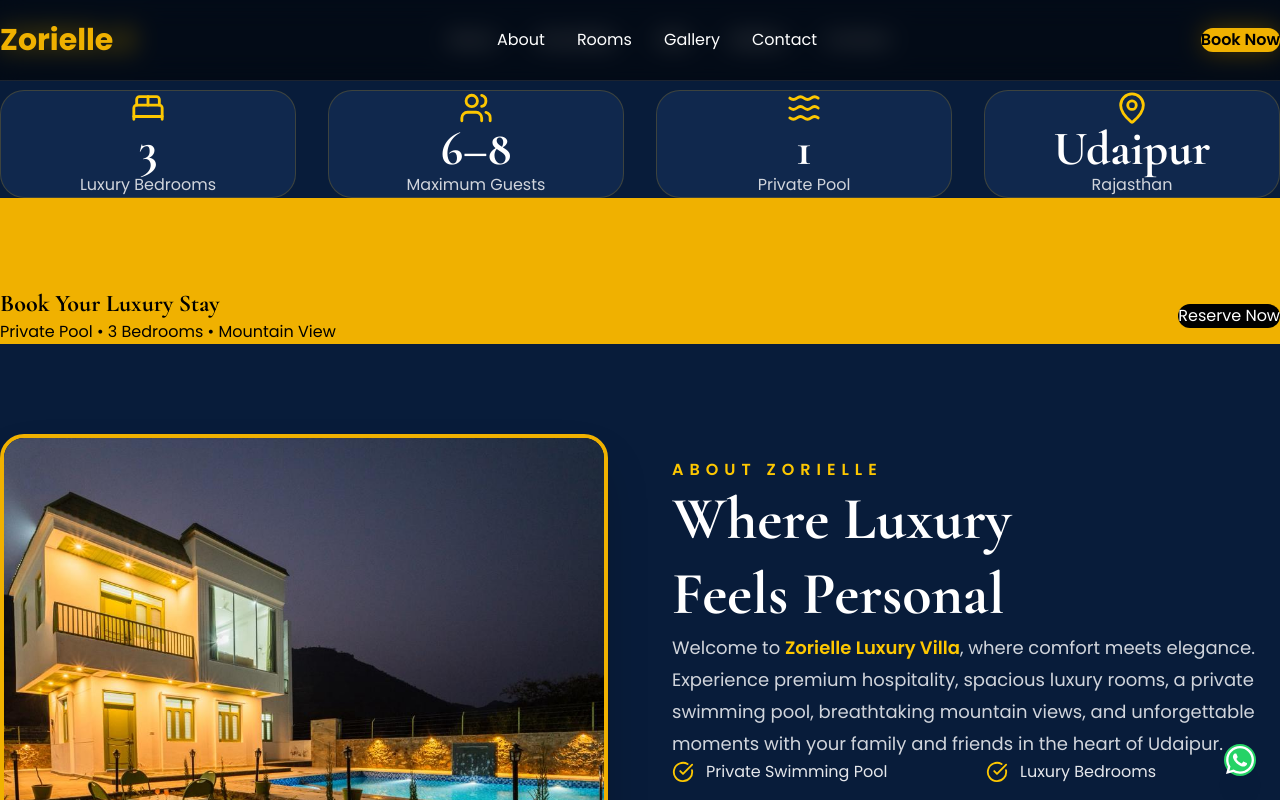
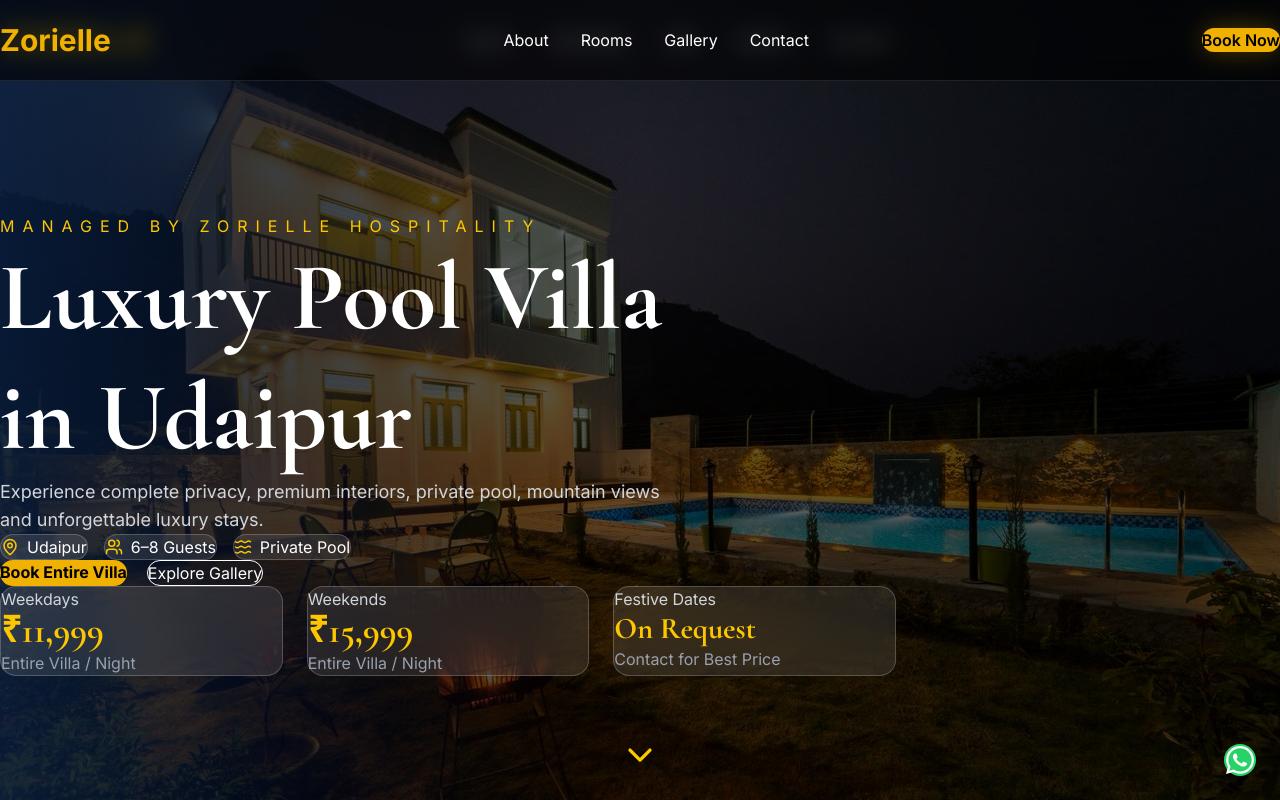
Before and after one commit to Sohail215/sohail-215, a Next.js app: page / in a window 1280 px wide. Shown: the top 800 px of the page. Built offline with nearby package versions, Linux system fonts and the light colour scheme.

Commit message:
Luxury global styling

```diff
--- a/app/globals.css
+++ b/app/globals.css
@@ -22,17 +22,36 @@
 body {
   background: var(--navy);
   color: var(--white);
-  font-family: Arial, Helvetica, sans-serif;
+  font-family: var(--font-inter);
   overflow-x: hidden;
+  -webkit-font-smoothing: antialiased;
+}
+
+h1,
+h2,
+h3,
+h4,
+h5,
+h6 {
+  font-family: var(--font-cormorant);
+}
+
+p,
+a,
+button,
+input,
+textarea,
+select {
+  font-family: var(--font-inter);
 }
 
 ::selection {
   background: var(--gold);
-  color: #000;
+  color: black;
 }
 
 ::-webkit-scrollbar {
-  width: 10px;
+  width: 8px;
 }
 
 ::-webkit-scrollbar-track {
@@ -62,17 +81,25 @@
 
 a {
   text-decoration: none;
-}h1,
-h2,
-h3 {
-  font-family: var(--font-cormorant);
+  transition: 0.3s;
 }
 
-body,
-p,
-a,
-button,
-input,
-textarea {
-  font-family: var(--font-poppins);
+.container {
+  max-width: 1280px;
+  margin: auto;
+  padding: 0 24px;
 }
+
+.glass {
+  background: rgba(255,255,255,0.08);
+  backdrop-filter: blur(18px);
+  border: 1px solid rgba(255,255,255,0.12);
+}
+
+.gold-text {
+  color: var(--gold);
+}
+
+.shadow-gold {
+  box-shadow: 0 0 35px rgba(212,175,55,.25);
+}
--- a/app/layout.tsx
+++ b/app/layout.tsx
@@ -1,28 +1,30 @@
 import type { Metadata } from "next";
-import { Poppins, Cormorant_Garamond } from "next/font/google";
+import { Inter, Cormorant_Garamond } from "next/font/google";
 import "./globals.css";
 
-const poppins = Poppins({
+const inter = Inter({
   subsets: ["latin"],
-  weight: ["300", "400", "500", "600", "700"],
-  variable: "--font-poppins",
+  variable: "--font-inter",
+  display: "swap",
 });
 
 const cormorant = Cormorant_Garamond({
   subsets: ["latin"],
   weight: ["400", "500", "600", "700"],
   variable: "--font-cormorant",
+  display: "swap",
 });
 
 export const metadata: Metadata = {
-  title: "Zorielle Luxury Villa | Udaipur",
+  title: "Zorielle Luxury Villa | Luxury Pool Villa in Udaipur",
   description:
-    "Experience luxury, comfort and privacy at Zorielle Luxury Villa, Udaipur. Private pool villa with premium hospitality.",
+    "Experience a premium luxury pool villa in Udaipur with private pool, mountain views, elegant interiors and unforgettable stays.",
   keywords: [
     "Luxury Villa Udaipur",
-    "Private Pool Villa",
+    "Pool Villa Udaipur",
+    "Private Villa",
+    "Zorielle Villa",
     "Luxury Stay Rajasthan",
-    "Zorielle Hospitality",
   ],
   authors: [{ name: "Zorielle Hospitality" }],
 };
@@ -35,7 +37,7 @@
   return (
     <html lang="en">
       <body
-        className={`${poppins.variable} ${cormorant.variable} antialiased`}
+        className={`${inter.variable} ${cormorant.variable} bg-[#081C3A] text-white antialiased`}
       >
         {children}
       </body>
--- a/components/Hero.tsx
+++ b/components/Hero.tsx
@@ -1,76 +1,216 @@
 "use client";
 
 import { useEffect, useState } from "react";
+import Image from "next/image";
+import { motion } from "framer-motion";
+import {
+  MapPin,
+  Users,
+  Waves,
+  ChevronDown,
+} from "lucide-react";
 
-export default function Navbar() {
-  const [scrolled, setScrolled] = useState(false);
+const images = [
+  "/images/hero.jpeg",
+  "/images/exterior view.jpeg",
+  "/images/pool.jpeg",
+  "/images/g.f. hall.jpeg",
+];
+
+export default function Hero() {
+  const [current, setCurrent] = useState(0);
 
   useEffect(() => {
-    const handleScroll = () => {
-      setScrolled(window.scrollY > 50);
-    };
+    const timer = setInterval(() => {
+      setCurrent((prev) => (prev + 1) % images.length);
+    }, 5000);
 
-    window.addEventListener("scroll", handleScroll);
-
-    return () => window.removeEventListener("scroll", handleScroll);
+    return () => clearInterval(timer);
   }, []);
 
   return (
-    <header
-      className={`fixed top-0 left-0 w-full z-50 transition-all duration-500 ${
-        scrolled
-          ? "bg-[#081C3A]/90 backdrop-blur-lg shadow-xl"
-          : "bg-transparent"
+    <section className="relative h-screen overflow-hidden">
+
+      {images.map((img, index) => (
+        <Image
+          key={index}
+          src={img}
+          alt="Luxury Villa"
+          fill
+          priority
+          className={`object-cover absolute transition-opacity duration-[2000ms]
+          ${
+            current === index
+              ? "opacity-100"
+              : "opacity-0"
           }`}
+        />
+      ))}
+
+      <div className="absolute inset-0 bg-gradient-to-r from-[#081C3A]/90 via-black/60 to-black/70" />
+
+      <div className="relative z-20 h-full flex items-center pt-24 md:pt-0">
+
+        <div className="max-w-7xl mx-auto px-6 w-full">
+
+          <motion.p
+            initial={{ opacity: 0 }}
+            animate={{ opacity: 1 }}
+            className="uppercase tracking-[8px] text-yellow-400 mb-5"
           >
-      <div className="max-w-7xl mx-auto px-6 h-20 flex items-center justify-between">
+            Managed by Zorielle Hospitality
+          </motion.p>
 
-        {/* Logo */}
+          <motion.h1
+            initial={{ y: 60, opacity: 0 }}
+            animate={{ y: 0, opacity: 1 }}
+            transition={{ duration: 1 }}
+            className="text-5xl md:text-8xl font-bold leading-tight text-white"
+          >
+            Luxury Pool Villa
+            <br />
+            in Udaipur
+          </motion.h1>
 
-        <a
-          href="/"
-          className="text-3xl font-bold tracking-wide text-yellow-400"
+          <motion.p
+            initial={{ opacity: 0 }}
+            animate={{ opacity: 1 }}
+            transition={{ delay: .5 }}
+            className="mt-8 max-w-2xl text-gray-300 text-lg"
           >
-          ZORIELLE
-        </a>
+            Experience complete privacy,
+            premium interiors, private pool,
+            mountain views and unforgettable
+            luxury stays.
+          </motion.p>
 
-        {/* Menu */}
+          <div className="flex flex-wrap gap-4 mt-10">
 
-        <nav className="hidden md:flex items-center gap-10 text-white">
+            <div className="bg-white/10 backdrop-blur-lg border border-white/20 rounded-full px-5 py-3 flex items-center gap-2">
 
-          <a href="#about" className="hover:text-yellow-400 transition">
-            About
-          </a>
+              <MapPin
+                size={18}
+                className="text-yellow-400"
+              />
 
-          <a href="#amenities" className="hover:text-yellow-400 transition">
-            Amenities
-          </a>
+              <span>Udaipur</span>
 
-          <a href="#rooms" className="hover:text-yellow-400 transition">
-            Villa
-          </a>
+            </div>
 
-          <a href="#gallery" className="hover:text-yellow-400 transition">
-            Gallery
-          </a>
+            <div className="bg-white/10 backdrop-blur-lg border border-white/20 rounded-full px-5 py-3 flex items-center gap-2">
 
-          <a href="#contact" className="hover:text-yellow-400 transition">
-            Contact
-          </a>
+              <Users
+                size={18}
+                className="text-yellow-400"
+              />
 
-        </nav>
+              <span>6–8 Guests</span>
 
-        {/* Button */}
+            </div>
+
+            <div className="bg-white/10 backdrop-blur-lg border border-white/20 rounded-full px-5 py-3 flex items-center gap-2">
+
+              <Waves
+                size={18}
+                className="text-yellow-400"
+              />
+
+              <span>Private Pool</span>
+
+            </div>
+
+          </div>          <div className="mt-12 flex flex-wrap gap-5">
 
             <a
               href="https://wa.me/918619985400"
               target="_blank"
-          className="bg-yellow-500 hover:bg-yellow-400 text-black font-semibold px-7 py-3 rounded-full transition"
+              rel="noopener noreferrer"
+              className="bg-yellow-500 hover:bg-yellow-400 text-black px-8 py-4 rounded-full font-bold transition"
             >
-          Book Now
+              Book Entire Villa
+            </a>
+
+            <a
+              href="#gallery"
+              className="border border-white px-8 py-4 rounded-full text-white hover:bg-white hover:text-black transition"
+            >
+              Explore Gallery
             </a>
 
           </div>
-    </header>
+
+          <div className="mt-16 grid grid-cols-1 md:grid-cols-3 gap-6 max-w-4xl">
+
+            <div className="bg-white/10 backdrop-blur-xl border border-white/20 rounded-2xl p-6">
+
+              <p className="text-gray-300">
+                Weekdays
+              </p>
+
+              <h2 className="text-4xl font-bold text-yellow-400 mt-2">
+                ₹11,999
+              </h2>
+
+              <p className="text-gray-400 mt-2">
+                Entire Villa / Night
+              </p>
+
+            </div>
+
+            <div className="bg-white/10 backdrop-blur-xl border border-white/20 rounded-2xl p-6">
+
+              <p className="text-gray-300">
+                Weekends
+              </p>
+
+              <h2 className="text-4xl font-bold text-yellow-400 mt-2">
+                ₹15,999
+              </h2>
+
+              <p className="text-gray-400 mt-2">
+                Entire Villa / Night
+              </p>
+
+            </div>
+
+            <div className="bg-white/10 backdrop-blur-xl border border-white/20 rounded-2xl p-6">
+
+              <p className="text-gray-300">
+                Festive Dates
+              </p>
+
+              <h2 className="text-3xl font-bold text-yellow-400 mt-2">
+                On Request
+              </h2>
+
+              <p className="text-gray-400 mt-2">
+                Contact for Best Price
+              </p>
+
+            </div>
+
+          </div>
+
+        </div>
+
+      </div>
+
+      <motion.div
+        initial={{ y: -10 }}
+        animate={{ y: 10 }}
+        transition={{
+          repeat: Infinity,
+          repeatType: "reverse",
+          duration: 1,
+        }}
+        className="absolute bottom-8 left-1/2 -translate-x-1/2 z-20"
+      >
+        <ChevronDown
+          size={40}
+          className="text-yellow-400"
+        />
+      </motion.div>
+
+    </section>
   );
 }
--- a/components/Navbar.tsx
+++ b/components/Navbar.tsx
@@ -1,25 +1,33 @@
 "use client";
 
-import { useEffect, useState } from "react";
+import { useState, useEffect } from "react";
+import { Menu, X } from "lucide-react";
+
+const navLinks = [
+  { name: "About", href: "#about" },
+  { name: "Amenities", href: "#amenities" },
+  { name: "Villa", href: "#rooms" },
+  { name: "Gallery", href: "#gallery" },
+  { name: "Contact", href: "#contact" },
+];
 
 export default function Navbar() {
+  const [open, setOpen] = useState(false);
   const [scrolled, setScrolled] = useState(false);
 
   useEffect(() => {
-    const handleScroll = () => {
-      setScrolled(window.scrollY > 50);
-    };
+    const onScroll = () => setScrolled(window.scrollY > 40);
 
-    window.addEventListener("scroll", handleScroll);
+    window.addEventListener("scroll", onScroll);
 
-    return () => window.removeEventListener("scroll", handleScroll);
+    return () => window.removeEventListener("scroll", onScroll);
   }, []);
 
   return (
     <header
       className={`fixed top-0 left-0 w-full z-50 transition-all duration-500 ${
         scrolled
-          ? "bg-[#081C3A]/90 backdrop-blur-lg shadow-xl"
+          ? "bg-[#081C3A]/90 backdrop-blur-xl shadow-2xl border-b border-yellow-500/20"
           : "bg-transparent"
       }`}
     >
@@ -29,47 +37,83 @@
 
         <a
           href="/"
-          className="text-3xl font-bold tracking-wide text-yellow-400"
+          className="text-3xl font-bold tracking-wider text-yellow-400"
         >
           ZORIELLE
         </a>
 
-        {/* Menu */}
+        {/* Desktop Menu */}
 
-        <nav className="hidden md:flex items-center gap-10 text-white">
+        <nav className="hidden lg:flex items-center gap-10">
 
-          <a href="#about" className="hover:text-yellow-400 transition">
-            About
-          </a>
-
-          <a href="#amenities" className="hover:text-yellow-400 transition">
-            Amenities
-          </a>
-
-          <a href="#rooms" className="hover:text-yellow-400 transition">
-            Villa
-          </a>
-
-          <a href="#gallery" className="hover:text-yellow-400 transition">
-            Gallery
-          </a>
-
-          <a href="#contact" className="hover:text-yellow-400 transition">
-            Contact
-          </a>
+          {navLinks.map((item) => (
+            <a
+              key={item.name}
+              href={item.href}
+              className="text-white hover:text-yellow-400 transition duration-300"
+            >
+              {item.name}
+            </a>
+          ))}
 
         </nav>
 
-        {/* Button */}
+        {/* Desktop Button */}
 
         <a
           href="https://wa.me/918619985400"
           target="_blank"
-          className="bg-yellow-500 hover:bg-yellow-400 text-black font-semibold px-7 py-3 rounded-full transition"
+          rel="noopener noreferrer"
+          className="hidden lg:inline-block bg-yellow-500 hover:bg-yellow-400 text-black font-semibold px-7 py-3 rounded-full transition"
         >
           Book Now
         </a>
 
+        {/* Mobile Menu Button */}
+
+        <button
+          onClick={() => setOpen(!open)}
+          className="lg:hidden text-white"
+        >
+          {open ? <X size={32} /> : <Menu size={32} />}
+        </button>
+
+      </div>
+
+      {/* Mobile Menu */}
+
+      <div
+        className={`lg:hidden overflow-hidden transition-all duration-500 ${
+          open ? "max-h-96" : "max-h-0"
+        }`}
+      >
+        <div className="bg-[#081C3A] border-t border-yellow-500/20 px-6 py-6">
+
+          <div className="flex flex-col gap-6">
+
+            {navLinks.map((item) => (
+              <a
+                key={item.name}
+                href={item.href}
+                onClick={() => setOpen(false)}
+                className="text-white text-lg hover:text-yellow-400 transition"
+              >
+                {item.name}
+              </a>
+            ))}
+
+            <a
+              href="https://wa.me/918619985400"
+              target="_blank"
+              rel="noopener noreferrer"
+              className="bg-yellow-500 text-center text-black py-3 rounded-full font-bold mt-3"
+            >
+              Book Now
+            </a>
+
+          </div>
+
+        </div>
       </div>
     </header>
   );
```
Lines whose indentation alone changed are shown as unchanged.
